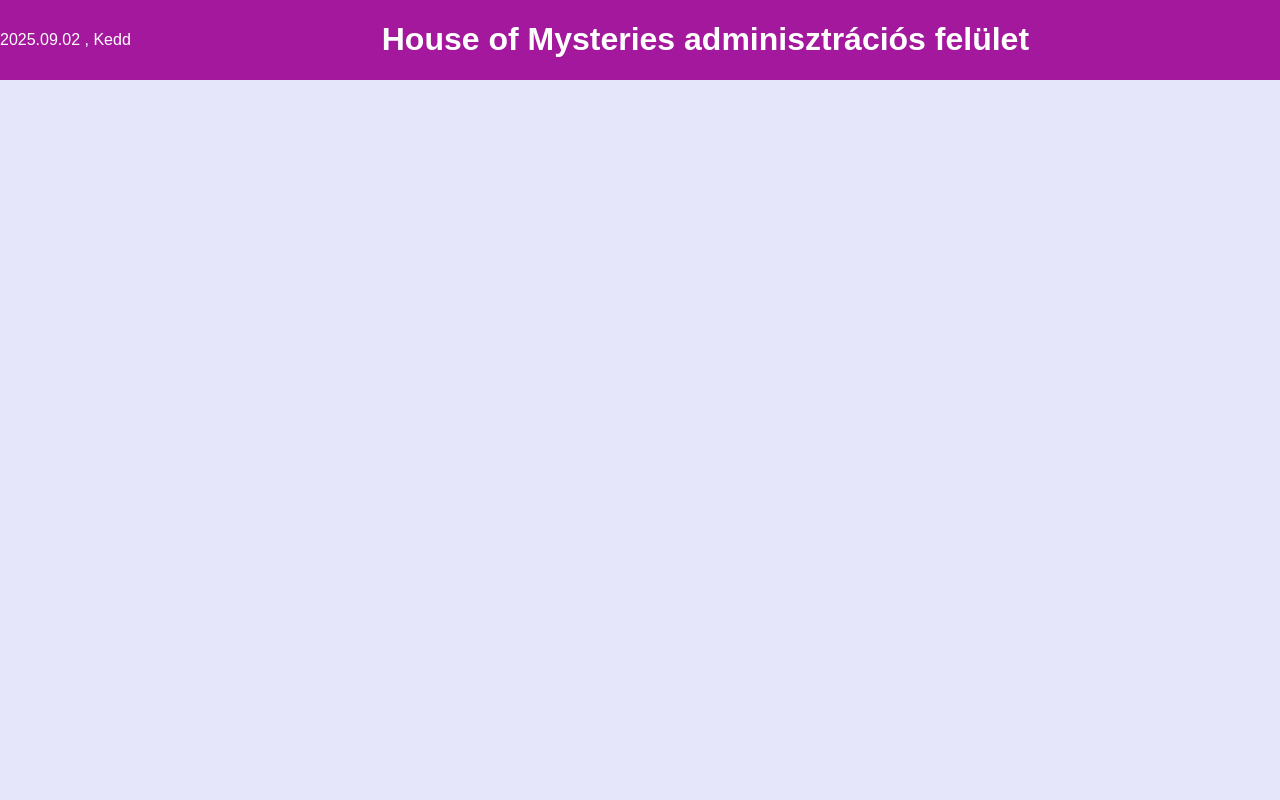
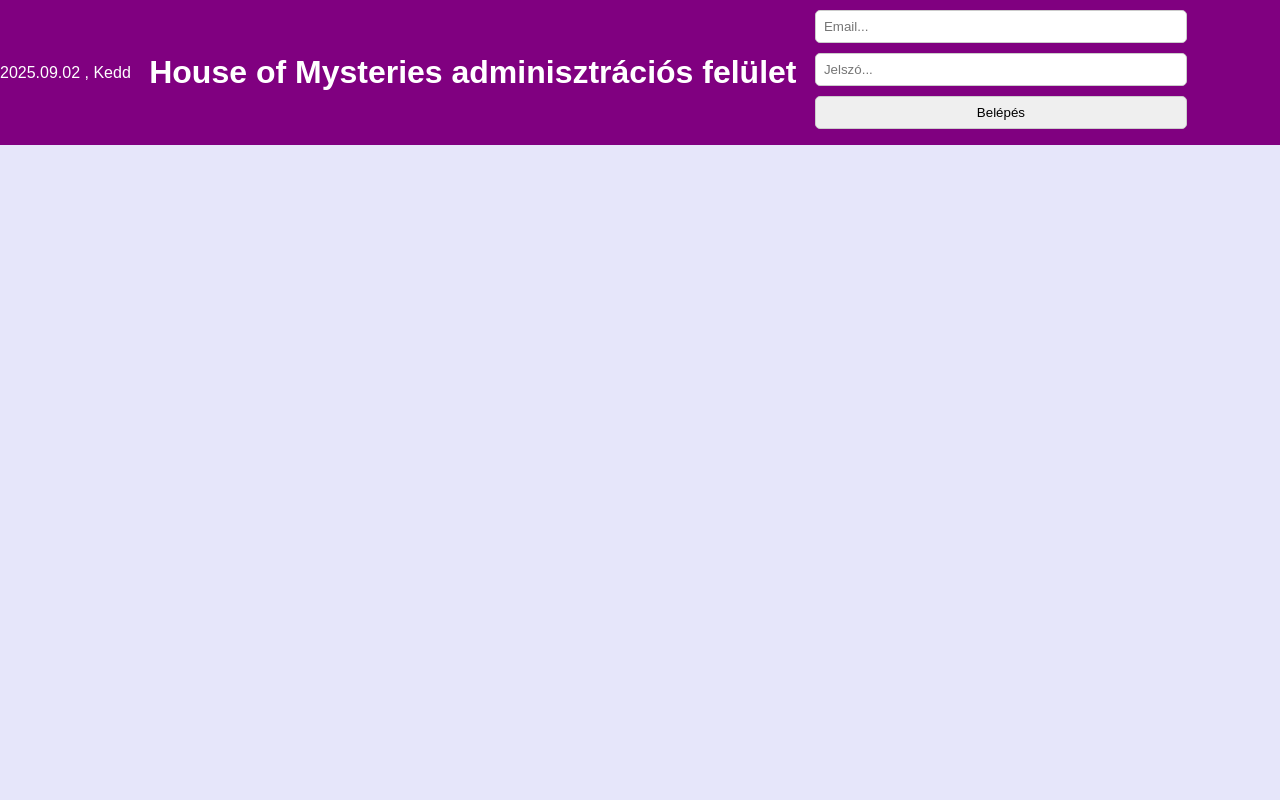
Before and after one commit to kissagnesa/HOM_dashboard, a PHP site: page / in a window 1280 px wide. Run offline with PHP 8.4, Linux system fonts and the light colour scheme; data that the repository does not hold is empty.

Commit message:
login done

```diff
--- a/css/styles.css
+++ b/css/styles.css
@@ -3,6 +3,7 @@ body{
     margin:0px;
     font-family: Arial, Helvetica, sans-serif;
     background: lavender;
+    color:#212529;
 }
 
 a{
@@ -11,10 +12,18 @@ a{
 }
 
 .banner{
-    background:#a4189d;
+    background:purple;
 	min-height:25px;
 	display:flex;
 	justify-content:space-between;
 	align-items:center;
     color:white
 }
+
+.form_field{
+    width: 80%;
+	padding:8px;
+	border:1px solid #CCCCCC;
+	margin-top:10px;
+	border-radius:5px;
+}
--- a/index.php
+++ b/index.php
@@ -40,6 +40,7 @@ include("connect.php");
     </div>
     <div>
         <?php
+        include("modules/login.php");
         include("modules/admin_interface.php");
         ?>
     </div>
--- a/modules/login.php
+++ b/modules/login.php
@@ -1,5 +1,13 @@
 <div>
     <?php
-
+    if(isset($_GET["login"]))
+    {
+        echo("<div>Sikertelen belépés!</div>");
+    }
     ?>
+    <form action="modules/login_check.php">
+        <input type="email" class="form_field" placeholder="Email..." name="loginemail">
+        <input type="password" class="form_field" placeholder="Jelszó..." name="loginpw">
+        <input type="submit" class="form_field" value="Belépés">
+    </form>
 </div>
```
